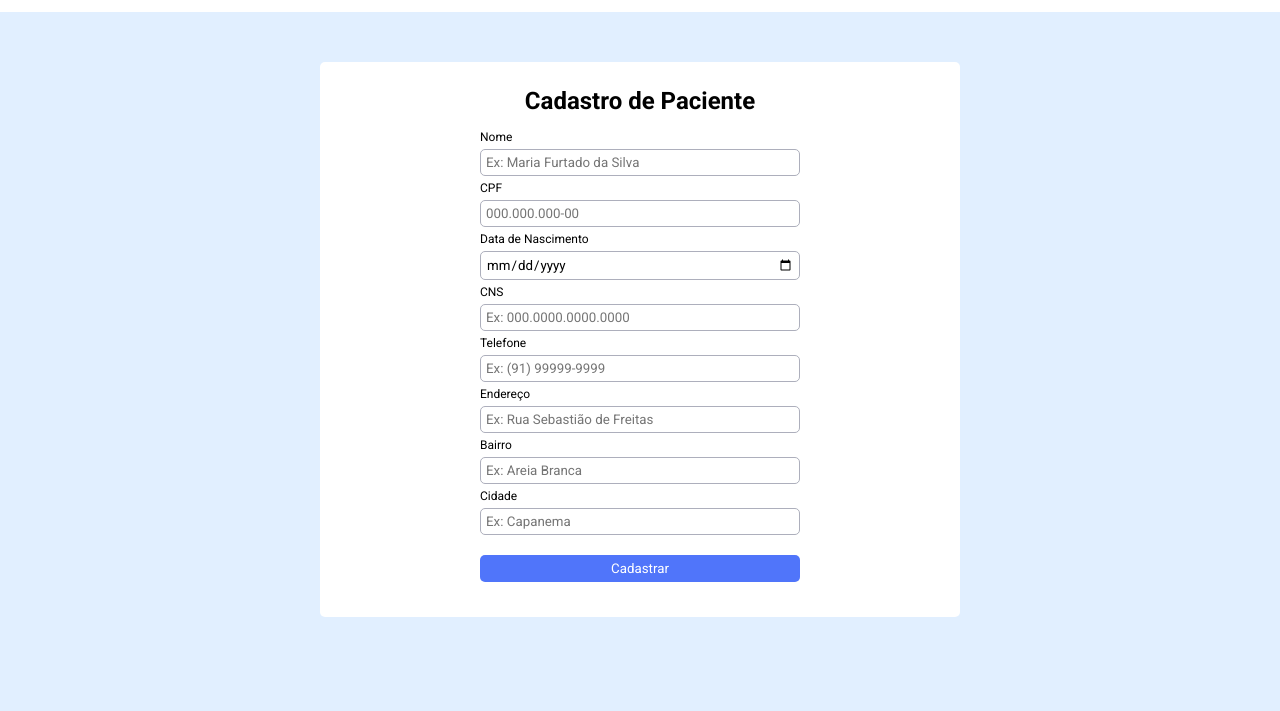
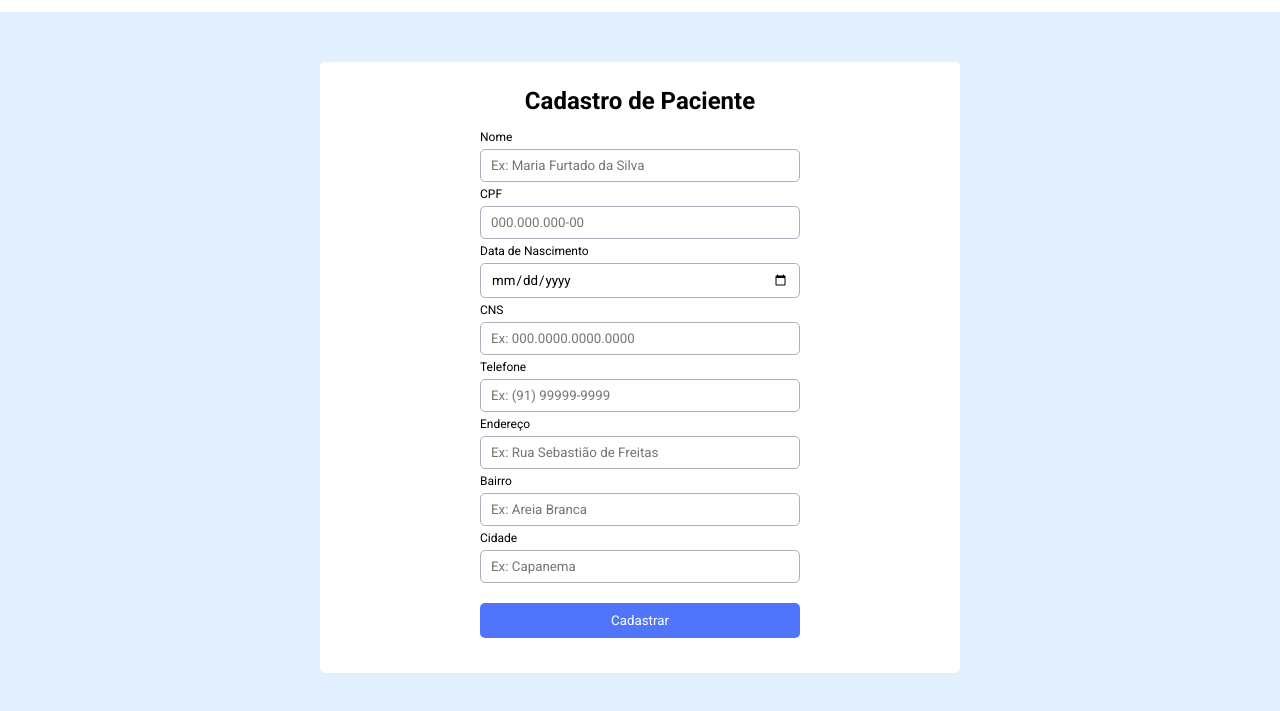
Before and after one commit to BrunoleonardoDev/Sisac, a plain HTML site: page html/register/patient.html in a window 1280 px wide. Shown: the part 69-780 px from the top of the page. Drawn offline with Linux system fonts and the light colour scheme.

Commit message:
Formularios de Cadastro

```diff
--- a/styles/style_register_patiente.css
+++ b/styles/style_register_patiente.css
@@ -94,9 +94,14 @@ form label {
 }
 
 form input {
-    padding: 5px;
+    padding: 8px 10px;
     border-radius: 5px;
     border: 1.5px solid #ADAFBC;
+}
+form input:focus{
+    outline: none;
+    border: 2px solid #5075FA;
+
 }
 
 form button {
@@ -105,5 +110,6 @@ form button {
     border: 0;
     border-radius: 5px;
     margin: 20px 0 35px 0;
-    padding: 6px;
+    padding: 10px 0;
+
 }
```
